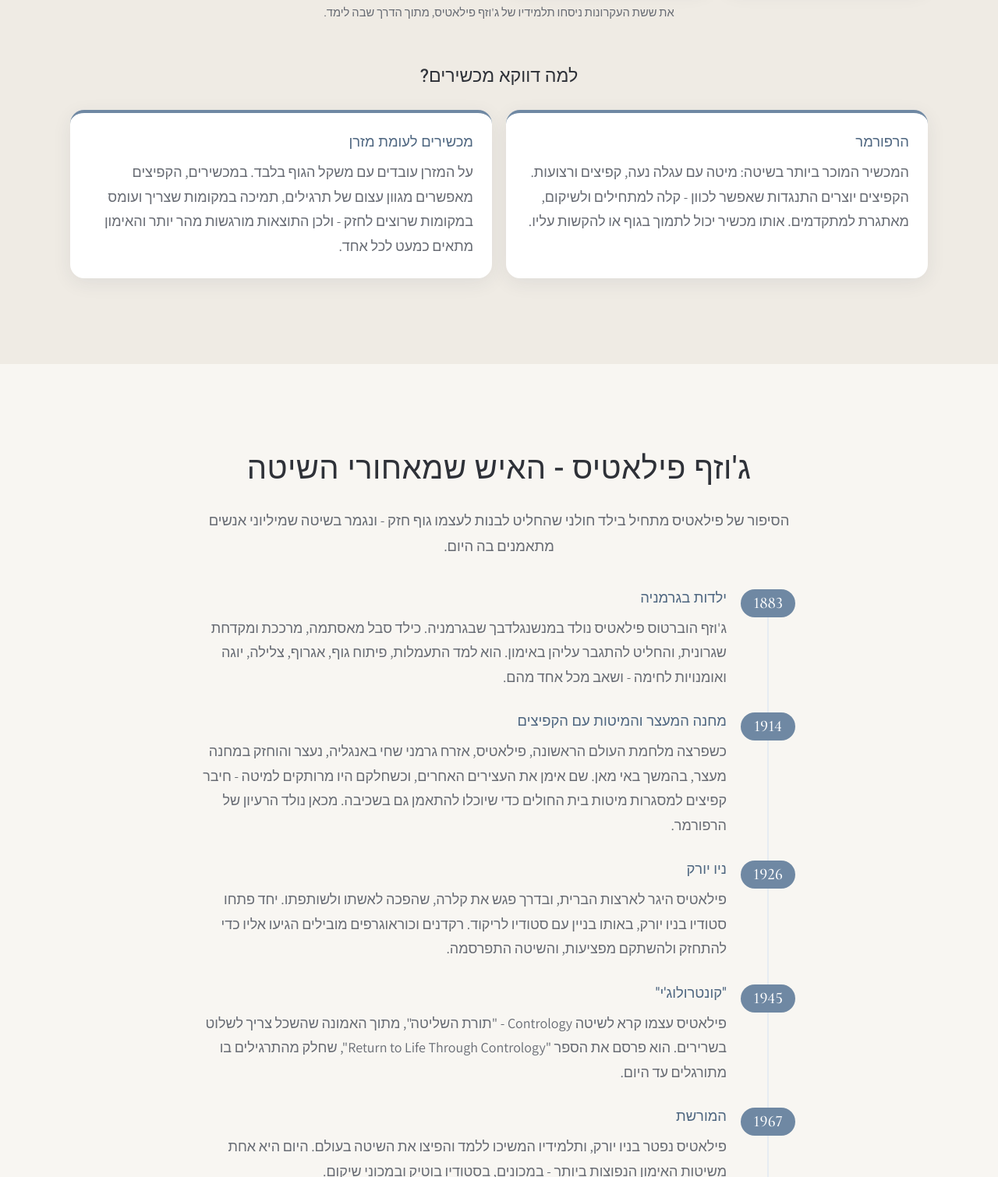
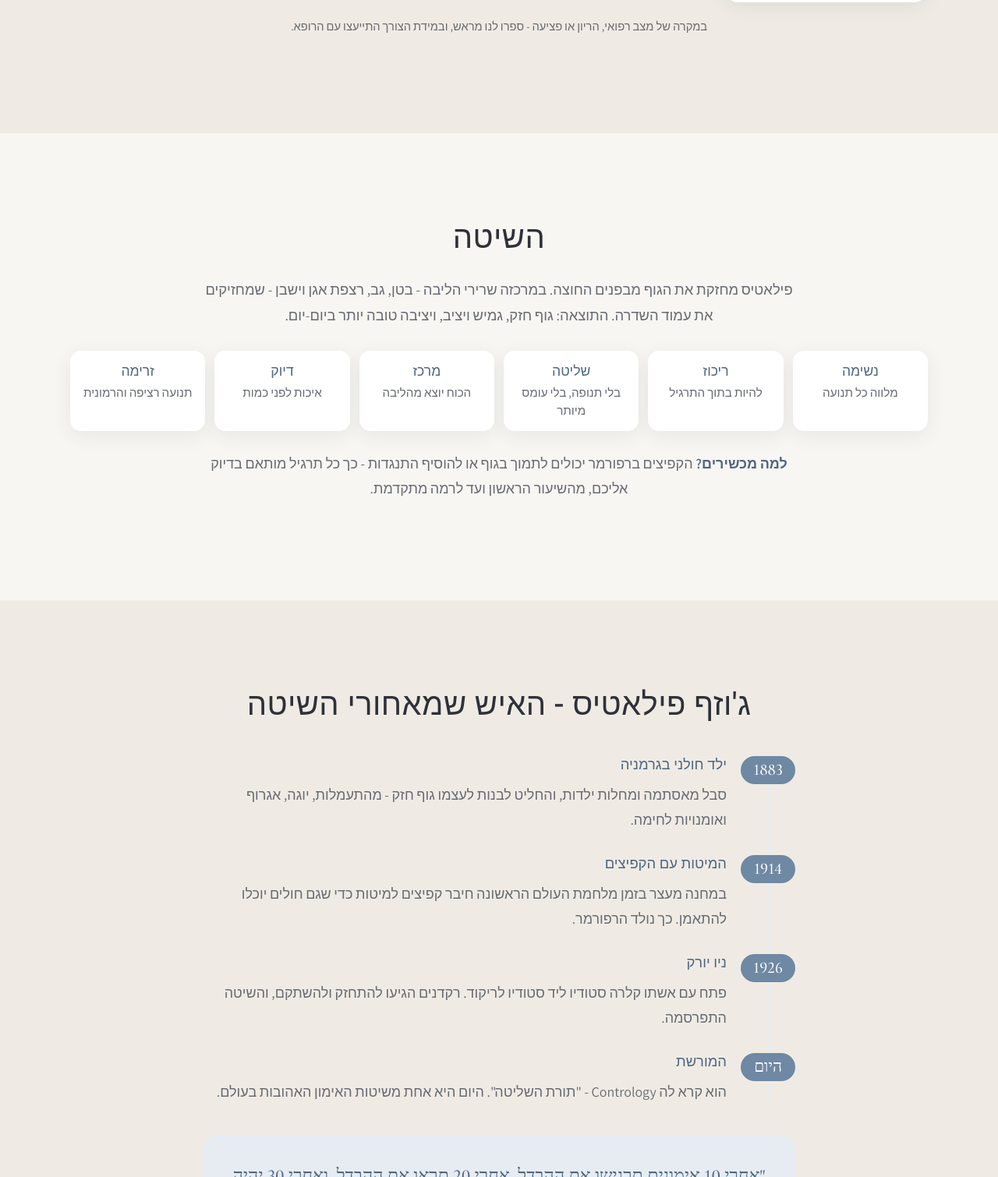
Before and after one commit to asafa76-maker/Pelatis, a plain HTML site: page index.html in a window 1280 px wide. Shown: the part 2904-4414 px from the top of the page at 78% size. Drawn offline with nearby package versions, Linux system fonts and the light colour scheme.

Commit message:
Who-it-suits comes before the method; method and Joseph Pilates sections condensed
Co-Authored-By: Claude Opus 5.5 <noreply@anthropic.com>
Claude-Session: https://claude.ai/code/session_01HNk6JzhszNn2o3XBVL2gR6

```diff
--- a/index.html
+++ b/index.html
@@ -30,7 +30,7 @@
     "sameAs": ["https://www.instagram.com/pilates.by.racheli/"]
   }
   </script>
-  <link rel="stylesheet" href="styles.css?v=9">
+  <link rel="stylesheet" href="styles.css?v=10">
 </head>
 <body>
 
@@ -54,9 +54,9 @@
   <ul>
     <li><a href="#top">דף הבית</a></li>
     <li><a href="#studio">נעים להכיר</a></li>
+    <li><a href="#fit">למי זה מתאים</a></li>
     <li><a href="#method">השיטה</a></li>
     <li><a href="#founder">ממציא השיטה</a></li>
-    <li><a href="#fit">למי זה מתאים</a></li>
     <li><a href="#small">למה 4 מיטות</a></li>
     <li><a href="#times">אימונים ומסלולים</a></li>
     <li><a href="#faq">שאלות נפוצות</a></li>
@@ -97,136 +97,7 @@
         אשמח להכיר אתכם בשיעור ניסיון.
       </p>
       <p class="signature">רחלי אהרון</p>
-      <a class="btn btn-outline" href="#method">מה זה בעצם פילאטיס?</a>
-    </div>
-  </section>
-
-  <!-- ===== Method ===== -->
-  <section id="method" class="section section-tint">
-    <div class="container">
-      <h2 class="center">השיטה</h2>
-      <p class="lead center narrow">
-        פילאטיס היא שיטת אימון שמחזקת את הגוף מבפנים החוצה. במרכזה עומדים שרירי הליבה - הבטן העמוקה, הגב,
-        רצפת האגן והישבן - שמחזיקים את עמוד השדרה ומאפשרים לכל שאר הגוף לנוע נכון. התוצאה היא גוף חזק,
-        גמיש ויציב, יציבה טובה יותר ותנועה קלה יותר ביום-יום.
-      </p>
-
-      <h3 class="center sub-title">ששת העקרונות</h3>
-      <div class="grid grid-3">
-        <article class="card">
-          <h4>נשימה</h4>
-          <p>נשימה מלאה ומודעת שמלווה כל תנועה, מזרימה חמצן לשרירים ומרגיעה את מערכת העצבים.</p>
-        </article>
-        <article class="card">
-          <h4>ריכוז</h4>
-          <p>תשומת לב מלאה למה שהגוף עושה ברגע זה. אין "לעבור על התרגיל" - יש להיות בתוכו.</p>
-        </article>
-        <article class="card">
-          <h4>שליטה</h4>
-          <p>כל תנועה נעשית בשליטה ולא בתנופה. זה מה שמחזק לעומק ושומר על המפרקים.</p>
-        </article>
-        <article class="card">
-          <h4>מרכז</h4>
-          <p>הכוח יוצא מהמרכז - "בית הכוח" של הגוף: בטן, גב תחתון, אגן וישבן.</p>
-        </article>
-        <article class="card">
-          <h4>דיוק</h4>
-          <p>מעט חזרות, מבוצעות נכון. איכות התנועה חשובה יותר מכמותה.</p>
-        </article>
-        <article class="card">
-          <h4>זרימה</h4>
-          <p>התנועות מתחברות זו לזו ברצף הרמוני, כמו ריקוד שקט ומדויק.</p>
-        </article>
-      </div>
-      <p class="fine-print center">את ששת העקרונות ניסחו תלמידיו של ג'וזף פילאטיס, מתוך הדרך שבה לימד.</p>
-
-      <h3 class="center sub-title">למה דווקא מכשירים?</h3>
-      <div class="grid grid-2">
-        <article class="card card-feature">
-          <h4>הרפורמר</h4>
-          <p>
-            המכשיר המוכר ביותר בשיטה: מיטה עם עגלה נעה, קפיצים ורצועות. הקפיצים יוצרים התנגדות שאפשר לכוון -
-            קלה למתחילים ולשיקום, מאתגרת למתקדמים. אותו מכשיר יכול לתמוך בגוף או להקשות עליו.
-          </p>
-        </article>
-        <article class="card card-feature">
-          <h4>מכשירים לעומת מזרן</h4>
-          <p>
-            על המזרן עובדים עם משקל הגוף בלבד. במכשירים, הקפיצים מאפשרים מגוון עצום של תרגילים, תמיכה במקומות
-            שצריך ועומס במקומות שרוצים לחזק - ולכן התוצאות מורגשות מהר יותר והאימון מתאים כמעט לכל אחד.
-          </p>
-        </article>
-      </div>
-    </div>
-  </section>
-
-  <!-- ===== Founder ===== -->
-  <section id="founder" class="section">
-    <div class="container narrow">
-      <h2 class="center">ג'וזף פילאטיס - האיש שמאחורי השיטה</h2>
-      <p class="lead center">
-        הסיפור של פילאטיס מתחיל בילד חולני שהחליט לבנות לעצמו גוף חזק - ונגמר בשיטה שמיליוני אנשים מתאמנים בה היום.
-      </p>
-
-      <ol class="timeline">
-        <li>
-          <span class="tl-year">1883</span>
-          <div>
-            <h4>ילדות בגרמניה</h4>
-            <p>
-              ג'וזף הוברטוס פילאטיס נולד במנשנגלדבך שבגרמניה. כילד סבל מאסתמה, מרככת ומקדחת שגרונית, והחליט
-              להתגבר עליהן באימון. הוא למד התעמלות, פיתוח גוף, אגרוף, צלילה, יוגה ואומנויות לחימה - ושאב מכל אחד מהם.
-            </p>
-          </div>
-        </li>
-        <li>
-          <span class="tl-year">1914</span>
-          <div>
-            <h4>מחנה המעצר והמיטות עם הקפיצים</h4>
-            <p>
-              כשפרצה מלחמת העולם הראשונה, פילאטיס, אזרח גרמני שחי באנגליה, נעצר והוחזק במחנה מעצר, בהמשך באי מאן.
-              שם אימן את העצירים האחרים, וכשחלקם היו מרותקים למיטה - חיבר קפיצים למסגרות מיטות בית החולים כדי שיוכלו
-              להתאמן גם בשכיבה. מכאן נולד הרעיון של הרפורמר.
-            </p>
-          </div>
-        </li>
-        <li>
-          <span class="tl-year">1926</span>
-          <div>
-            <h4>ניו יורק</h4>
-            <p>
-              פילאטיס היגר לארצות הברית, ובדרך פגש את קלרה, שהפכה לאשתו ולשותפתו. יחד פתחו סטודיו בניו יורק,
-              באותו בניין עם סטודיו לריקוד. רקדנים וכוראוגרפים מובילים הגיעו אליו כדי להתחזק ולהשתקם מפציעות,
-              והשיטה התפרסמה.
-            </p>
-          </div>
-        </li>
-        <li>
-          <span class="tl-year">1945</span>
-          <div>
-            <h4>"קונטרולוג'י"</h4>
-            <p>
-              פילאטיס עצמו קרא לשיטה Contrology - "תורת השליטה", מתוך האמונה שהשכל צריך לשלוט בשרירים.
-              הוא פרסם את הספר "Return to Life Through Contrology", שחלק מהתרגילים בו מתורגלים עד היום.
-            </p>
-          </div>
-        </li>
-        <li>
-          <span class="tl-year">1967</span>
-          <div>
-            <h4>המורשת</h4>
-            <p>
-              פילאטיס נפטר בניו יורק, ותלמידיו המשיכו ללמד והפיצו את השיטה בעולם. היום היא אחת משיטות האימון
-              הנפוצות ביותר - במכונים, בסטודיו בוטיק ובמכוני שיקום.
-            </p>
-          </div>
-        </li>
-      </ol>
-
-      <blockquote class="quote">
-        "אחרי 10 אימונים תרגישו את ההבדל, אחרי 20 תראו את ההבדל, ואחרי 30 יהיה לכם גוף חדש."
-        <cite>משפט המיוחס לג'וזף פילאטיס</cite>
-      </blockquote>
+      <a class="btn btn-outline" href="#fit">למי זה מתאים?</a>
     </div>
   </section>
 
@@ -247,6 +118,50 @@
         <article class="card"><h4>מי שכבר מתאמנים</h4><p>תוספת מושלמת לריצה, לחדר כושר או ליוגה - חיזוק עמוק שמשלים כל אימון אחר.</p></article>
       </div>
       <p class="fine-print center">במקרה של מצב רפואי, הריון או פציעה - ספרו לנו מראש, ובמידת הצורך התייעצו עם הרופא.</p>
+    </div>
+  </section>
+
+  <!-- ===== Method ===== -->
+  <section id="method" class="section">
+    <div class="container">
+      <h2 class="center">השיטה</h2>
+      <p class="lead center narrow">
+        פילאטיס מחזקת את הגוף מבפנים החוצה. במרכזה שרירי הליבה - בטן, גב, רצפת אגן וישבן - שמחזיקים את עמוד השדרה.
+        התוצאה: גוף חזק, גמיש ויציב, ויציבה טובה יותר ביום-יום.
+      </p>
+      <div class="principles">
+        <div><h4>נשימה</h4><p>מלווה כל תנועה</p></div>
+        <div><h4>ריכוז</h4><p>להיות בתוך התרגיל</p></div>
+        <div><h4>שליטה</h4><p>בלי תנופה, בלי עומס מיותר</p></div>
+        <div><h4>מרכז</h4><p>הכוח יוצא מהליבה</p></div>
+        <div><h4>דיוק</h4><p>איכות לפני כמות</p></div>
+        <div><h4>זרימה</h4><p>תנועה רציפה והרמונית</p></div>
+      </div>
+      <p class="center narrow machines">
+        <strong>למה מכשירים?</strong> הקפיצים ברפורמר יכולים לתמוך בגוף או להוסיף התנגדות - כך כל תרגיל מותאם בדיוק אליכם,
+        מהשיעור הראשון ועד לרמה מתקדמת.
+      </p>
+    </div>
+  </section>
+
+  <!-- ===== Founder ===== -->
+  <section id="founder" class="section section-tint">
+    <div class="container narrow">
+      <h2 class="center">ג'וזף פילאטיס - האיש שמאחורי השיטה</h2>
+      <ol class="timeline">
+        <li><span class="tl-year">1883</span><div><h4>ילד חולני בגרמניה</h4>
+          <p>סבל מאסתמה ומחלות ילדות, והחליט לבנות לעצמו גוף חזק - מהתעמלות, יוגה, אגרוף ואומנויות לחימה.</p></div></li>
+        <li><span class="tl-year">1914</span><div><h4>המיטות עם הקפיצים</h4>
+          <p>במחנה מעצר בזמן מלחמת העולם הראשונה חיבר קפיצים למיטות כדי שגם חולים יוכלו להתאמן. כך נולד הרפורמר.</p></div></li>
+        <li><span class="tl-year">1926</span><div><h4>ניו יורק</h4>
+          <p>פתח עם אשתו קלרה סטודיו ליד סטודיו לריקוד. רקדנים הגיעו להתחזק ולהשתקם, והשיטה התפרסמה.</p></div></li>
+        <li><span class="tl-year">היום</span><div><h4>המורשת</h4>
+          <p>הוא קרא לה Contrology - "תורת השליטה". היום היא אחת משיטות האימון האהובות בעולם.</p></div></li>
+      </ol>
+      <blockquote class="quote">
+        "אחרי 10 אימונים תרגישו את ההבדל, אחרי 20 תראו את ההבדל, ואחרי 30 יהיה לכם גוף חדש."
+        <cite>משפט המיוחס לג'וזף פילאטיס</cite>
+      </blockquote>
     </div>
   </section>
 
--- a/styles.css
+++ b/styles.css
@@ -173,6 +173,14 @@ p { margin: 0 0 1em; }
 .card p { margin: 0; color: var(--c-muted); }
 .card-feature { border-top: 4px solid var(--c-primary); }
 
+/* ===== Principles ===== */
+.principles { display: grid; grid-template-columns: repeat(auto-fit, minmax(min(100%, 150px), 1fr)); gap: 12px; margin: 30px 0 26px; }
+.principles > div { background: var(--c-card); border-radius: 14px; padding: 16px 12px; text-align: center; box-shadow: var(--shadow); }
+.principles h4 { margin: 0 0 4px; font-size: 1.1rem; }
+.principles p { margin: 0; font-size: .95rem; color: var(--c-muted); line-height: 1.5; }
+.machines { color: var(--c-muted); }
+.machines strong { color: var(--c-primary-dark); font-weight: 600; }
+
 /* ===== Timeline ===== */
 .timeline { list-style: none; padding: 0; margin: 40px 0; position: relative; }
 .timeline::before {
```
